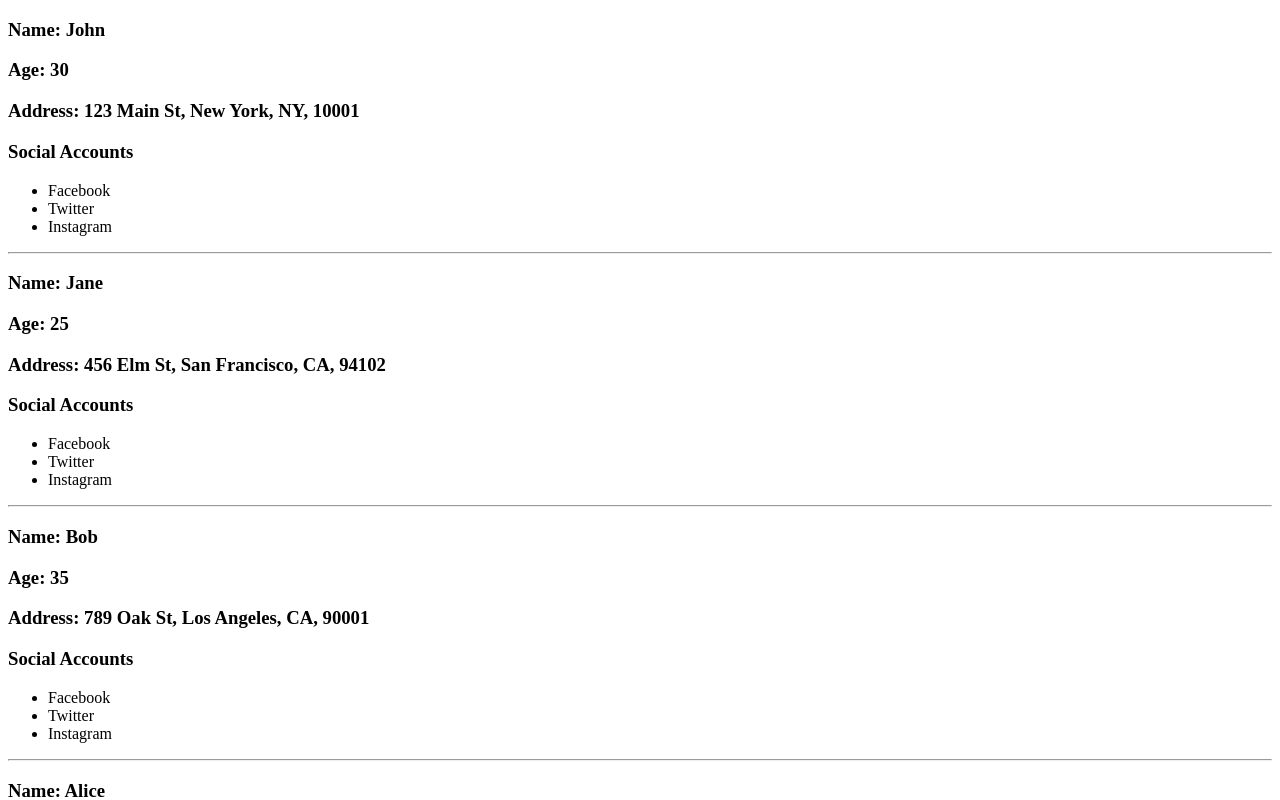
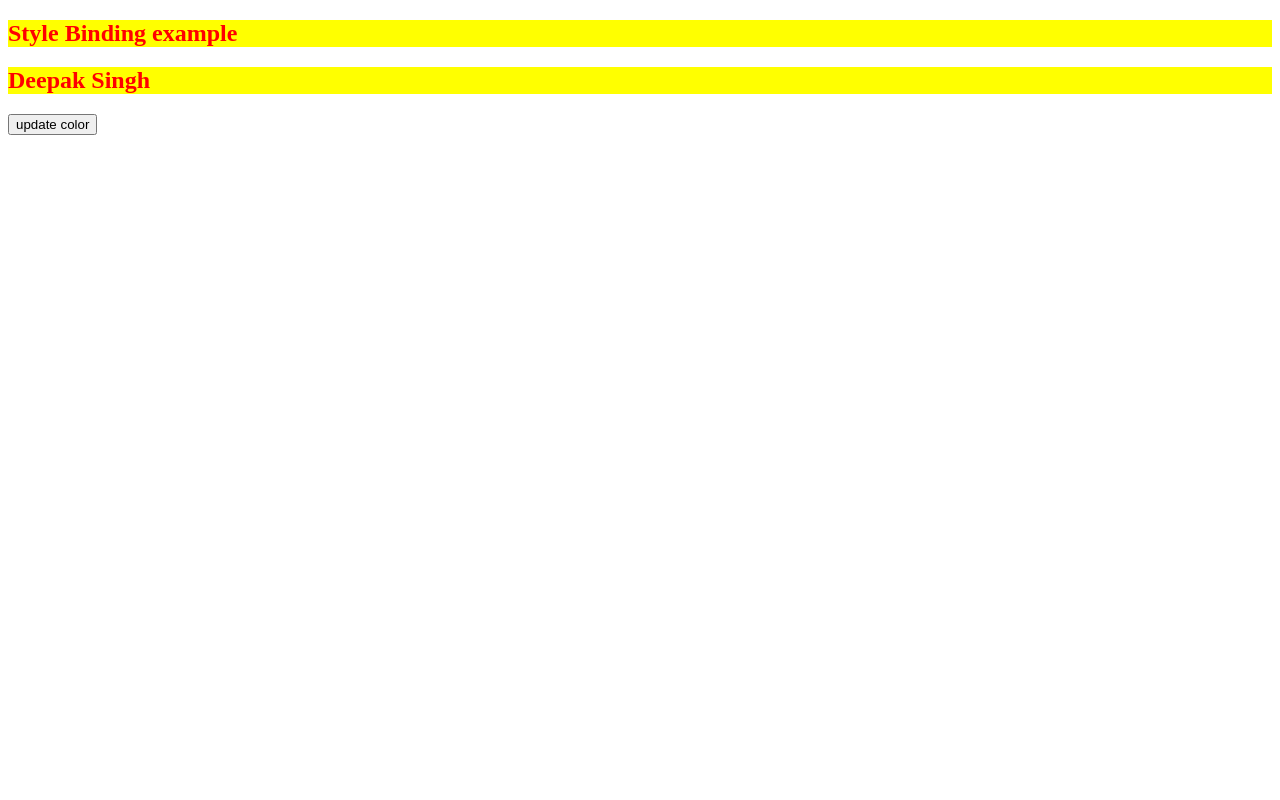
Before and after one commit to 01Deepak/angular-tut, an Angular app: page / in a window 1280 px wide. Shown: the top 800 px of the page. Built offline with nearby package versions, Linux system fonts and the light colour scheme.

Commit message:
style binding or dynamic style

```diff
--- a/src/app/app.component.html
+++ b/src/app/app.component.html
@@ -1,4 +1,5 @@
 <!-- <app-counter></app-counter> -->
  <!-- <app-property-binding></app-property-binding> -->
   <!-- <app-control-satatement></app-control-satatement> -->
-<app-nested-loop></app-nested-loop>
+<!-- <app-nested-loop></app-nested-loop> -->
+<app-style-binding></app-style-binding>
--- a/src/app/app.component.ts
+++ b/src/app/app.component.ts
@@ -4,10 +4,11 @@ import { CounterComponent } from "./component/counter/counter.component";
 import { PropertyBindingComponent } from "./component/property-binding/property-binding.component";
 import { ControlSatatementComponent } from "./component/control-satatement/control-satatement.component";
 import { NestedLoopComponent } from "./component/nested-loop/nested-loop.component";
+import { StyleBindingComponent } from "./component/style-binding/style-binding.component";
 
 @Component({
   selector: 'app-root',
-  imports: [RouterOutlet, CounterComponent, PropertyBindingComponent, ControlSatatementComponent, NestedLoopComponent],
+  imports: [RouterOutlet, CounterComponent, PropertyBindingComponent, ControlSatatementComponent, NestedLoopComponent, StyleBindingComponent],
   templateUrl: './app.component.html',
   styleUrl: './app.component.scss'
 })
--- /dev/null
+++ b/src/app/component/style-binding/style-binding.component.html
@@ -0,0 +1,4 @@
+<h2 [style.color] = "color" [style.backgroundColor] = "bgColor">Style Binding example</h2>
+<h2 [style.color] = "color" [style.backgroundColor] = "bgColor">Deepak Singh</h2>
+
+<button (click)="updateColor()">update color</button>
--- /dev/null
+++ b/src/app/component/style-binding/style-binding.component.ts
@@ -0,0 +1,16 @@
+import { Component } from '@angular/core';
+
+@Component({
+  selector: 'app-style-binding',
+  imports: [],
+  templateUrl: './style-binding.component.html',
+  styleUrl: './style-binding.component.scss'
+})
+export class StyleBindingComponent {
+  color: string = 'red';
+  bgColor: string = 'yellow';
+  updateColor() {
+    this.color = 'blue';
+    this.bgColor = 'green';
+  }
+}
```
Also changed, not shown: src/app/component/style-binding/style-binding.component.scss (added), 1 other file (tests, documents, lock files or other folders).
